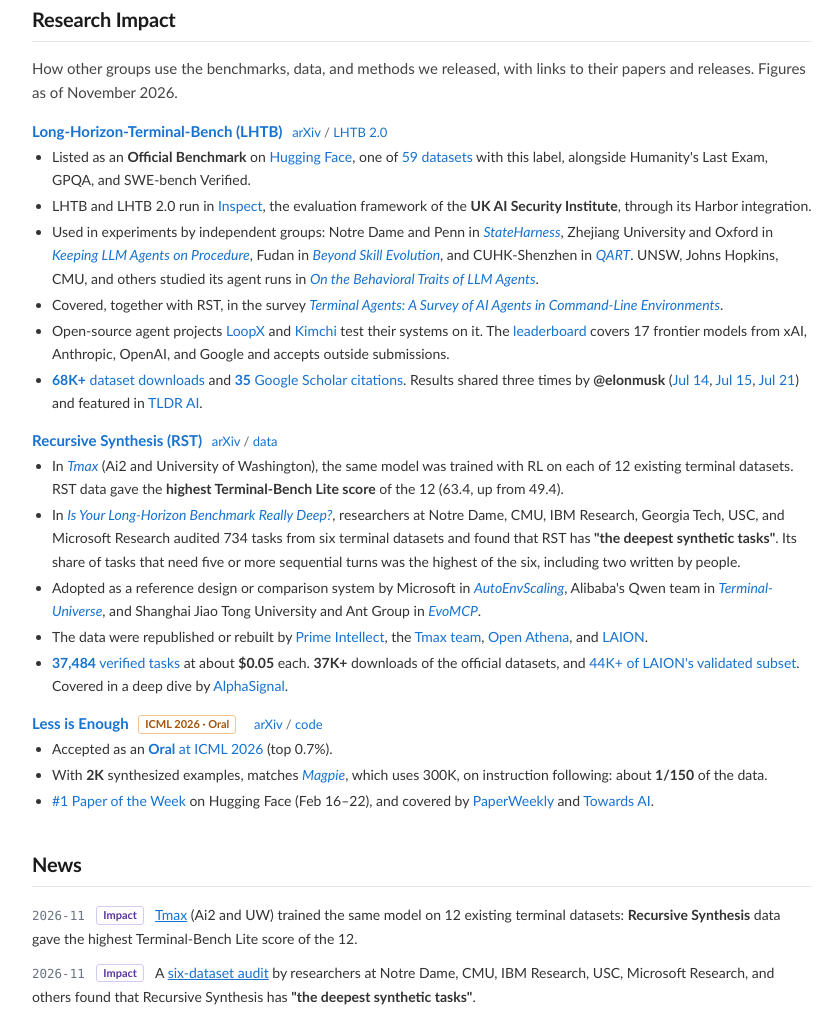
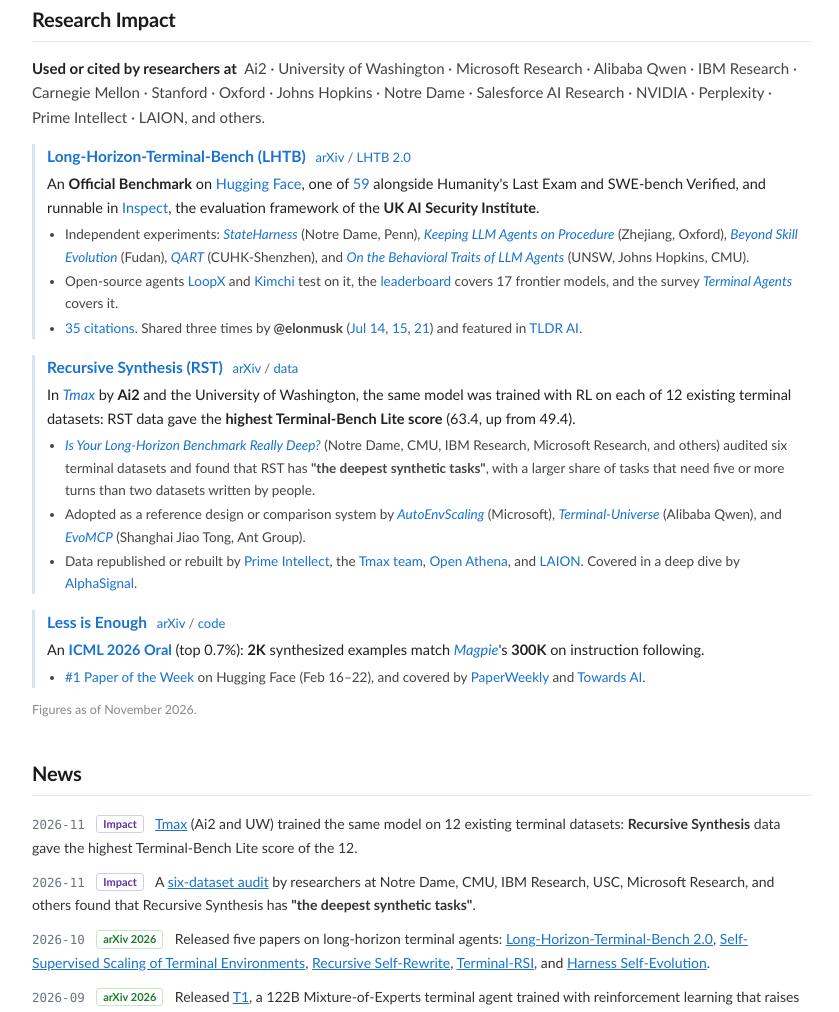
Before and after one commit to Zhongzhi660/personal_website, a plain HTML site: page index.html in a window 1280 px wide. Shown: the part 439-1451 px from the top of the page, without its empty margins (218-1057 px from the left). Drawn offline with Linux system fonts and the light colour scheme.

Commit message:
Impact section: organizations line and one-line headlines per project, without the figure cards
Co-Authored-By: Claude Opus 5.5 <noreply@anthropic.com>
Claude-Session: https://claude.ai/code/session_01PN4XCf5vu8SnCZhj4LdTi4

```diff
--- a/index.html
+++ b/index.html
@@ -91,39 +91,37 @@
     </nav>
 
     <h2 id="impact">Research Impact</h2>
-    <p class="section-intro impact-intro">How other groups use the benchmarks, data, and methods we released, with links to their papers and releases. Figures as of November 2026.</p>
+
+    <p class="impact-orgs"><span class="impact-orgs-label">Used or cited by researchers at</span> Ai2 · University of Washington · Microsoft Research · Alibaba Qwen · IBM Research · Carnegie Mellon · Stanford · Oxford · Johns Hopkins · Notre Dame · Salesforce AI Research · NVIDIA · Perplexity · Prime Intellect · LAION, and others.</p>
 
     <div class="impact-block">
       <p class="impact-title"><a href="https://zli12321.github.io/LHTB/" target="_blank" rel="noopener noreferrer">Long-Horizon-Terminal-Bench (LHTB)</a> <span class="impact-paper-links"><a href="https://arxiv.org/abs/2607.08964" target="_blank" rel="noopener noreferrer">arXiv</a> / <a href="https://arxiv.org/abs/2610.14146" target="_blank" rel="noopener noreferrer">LHTB 2.0</a></span></p>
+      <p class="impact-headline">An <strong>Official Benchmark</strong> on <a href="https://huggingface.co/datasets/IntelligenceLab/Long-Horizon-Terminal-Bench" target="_blank" rel="noopener noreferrer">Hugging Face</a>, one of <a href="https://huggingface.co/datasets?benchmark=benchmark:official" target="_blank" rel="noopener noreferrer">59</a> alongside Humanity's Last Exam and SWE-bench Verified, and runnable in <a href="https://meridianlabs-ai.github.io/inspect_harbor/registry/long_horizon_terminal_bench.html" target="_blank" rel="noopener noreferrer">Inspect</a>, the evaluation framework of the <strong>UK AI Security Institute</strong>.</p>
       <ul class="impact-list">
-        <li>Listed as an <strong>Official Benchmark</strong> on <a href="https://huggingface.co/datasets/IntelligenceLab/Long-Horizon-Terminal-Bench" target="_blank" rel="noopener noreferrer">Hugging Face</a>, one of <a href="https://huggingface.co/datasets?benchmark=benchmark:official" target="_blank" rel="noopener noreferrer">59 datasets</a> with this label, alongside Humanity's Last Exam, GPQA, and SWE-bench Verified.</li>
-        <li>LHTB and LHTB 2.0 run in <a href="https://meridianlabs-ai.github.io/inspect_harbor/registry/long_horizon_terminal_bench.html" target="_blank" rel="noopener noreferrer">Inspect</a>, the evaluation framework of the <strong>UK AI Security Institute</strong>, through its Harbor integration.</li>
-        <li>Used in experiments by independent groups: Notre Dame and Penn in <a href="https://arxiv.org/abs/2610.17616" target="_blank" rel="noopener noreferrer"><em>StateHarness</em></a>, Zhejiang University and Oxford in <a href="https://arxiv.org/abs/2611.10884" target="_blank" rel="noopener noreferrer"><em>Keeping LLM Agents on Procedure</em></a>, Fudan in <a href="https://arxiv.org/abs/2609.34649" target="_blank" rel="noopener noreferrer"><em>Beyond Skill Evolution</em></a>, and CUHK-Shenzhen in <a href="https://arxiv.org/abs/2609.16887" target="_blank" rel="noopener noreferrer"><em>QART</em></a>. UNSW, Johns Hopkins, CMU, and others studied its agent runs in <a href="https://arxiv.org/abs/2609.32776" target="_blank" rel="noopener noreferrer"><em>On the Behavioral Traits of LLM Agents</em></a>.</li>
-        <li>Covered, together with RST, in the survey <a href="https://arxiv.org/abs/2608.20485" target="_blank" rel="noopener noreferrer"><em>Terminal Agents: A Survey of AI Agents in Command-Line Environments</em></a>.</li>
-        <li>Open-source agent projects <a href="https://loopx-project.github.io/loopx/benchmarks/lhtb/" target="_blank" rel="noopener noreferrer">LoopX</a> and <a href="https://github.com/getkimchi/kimchi/pull/1179" target="_blank" rel="noopener noreferrer">Kimchi</a> test their systems on it. The <a href="https://zli12321.github.io/LHTB/leaderboard.html" target="_blank" rel="noopener noreferrer">leaderboard</a> covers 17 frontier models from xAI, Anthropic, OpenAI, and Google and accepts outside submissions.</li>
-        <li><a href="https://huggingface.co/datasets/IntelligenceLab/Long-Horizon-Terminal-Bench" target="_blank" rel="noopener noreferrer"><strong>68K+</strong> dataset downloads</a> and <a href="https://scholar.google.com/citations?user=tZTDtW4AAAAJ" target="_blank" rel="noopener noreferrer"><strong>35</strong> Google Scholar citations</a>. Results shared three times by <strong>@elonmusk</strong> (<a href="https://x.com/elonmusk/status/2076909201524203973" target="_blank" rel="noopener noreferrer">Jul 14</a>, <a href="https://x.com/elonmusk/status/2077412964231991420" target="_blank" rel="noopener noreferrer">Jul 15</a>, <a href="https://x.com/elonmusk/status/2079430412837757338" target="_blank" rel="noopener noreferrer">Jul 21</a>) and featured in <a href="https://tldr.tech/ai/2026-07-14" target="_blank" rel="noopener noreferrer">TLDR AI</a>.</li>
+        <li>Independent experiments: <a href="https://arxiv.org/abs/2610.17616" target="_blank" rel="noopener noreferrer"><em>StateHarness</em></a> (Notre Dame, Penn), <a href="https://arxiv.org/abs/2611.10884" target="_blank" rel="noopener noreferrer"><em>Keeping LLM Agents on Procedure</em></a> (Zhejiang, Oxford), <a href="https://arxiv.org/abs/2609.34649" target="_blank" rel="noopener noreferrer"><em>Beyond Skill Evolution</em></a> (Fudan), <a href="https://arxiv.org/abs/2609.16887" target="_blank" rel="noopener noreferrer"><em>QART</em></a> (CUHK-Shenzhen), and <a href="https://arxiv.org/abs/2609.32776" target="_blank" rel="noopener noreferrer"><em>On the Behavioral Traits of LLM Agents</em></a> (UNSW, Johns Hopkins, CMU).</li>
+        <li>Open-source agents <a href="https://loopx-project.github.io/loopx/benchmarks/lhtb/" target="_blank" rel="noopener noreferrer">LoopX</a> and <a href="https://github.com/getkimchi/kimchi/pull/1179" target="_blank" rel="noopener noreferrer">Kimchi</a> test on it, the <a href="https://zli12321.github.io/LHTB/leaderboard.html" target="_blank" rel="noopener noreferrer">leaderboard</a> covers 17 frontier models, and the survey <a href="https://arxiv.org/abs/2608.20485" target="_blank" rel="noopener noreferrer"><em>Terminal Agents</em></a> covers it.</li>
+        <li><a href="https://scholar.google.com/citations?user=tZTDtW4AAAAJ" target="_blank" rel="noopener noreferrer">35 citations</a>. Shared three times by <strong>@elonmusk</strong> (<a href="https://x.com/elonmusk/status/2076909201524203973" target="_blank" rel="noopener noreferrer">Jul 14</a>, <a href="https://x.com/elonmusk/status/2077412964231991420" target="_blank" rel="noopener noreferrer">15</a>, <a href="https://x.com/elonmusk/status/2079430412837757338" target="_blank" rel="noopener noreferrer">21</a>) and featured in <a href="https://tldr.tech/ai/2026-07-14" target="_blank" rel="noopener noreferrer">TLDR AI</a>.</li>
       </ul>
     </div>
 
     <div class="impact-block">
       <p class="impact-title"><a href="https://zhongzhi660.github.io/recursive-verified-synthesis-site/" target="_blank" rel="noopener noreferrer">Recursive Synthesis (RST)</a> <span class="impact-paper-links"><a href="https://arxiv.org/abs/2608.05466" target="_blank" rel="noopener noreferrer">arXiv</a> / <a href="https://huggingface.co/datasets/Zhongzhi1228/Recursive-Task-Synthesis" target="_blank" rel="noopener noreferrer">data</a></span></p>
+      <p class="impact-headline">In <a href="https://arxiv.org/abs/2606.23321" target="_blank" rel="noopener noreferrer"><em>Tmax</em></a> by <strong>Ai2</strong> and the University of Washington, the same model was trained with RL on each of 12 existing terminal datasets: RST data gave the <strong>highest Terminal-Bench Lite score</strong> (63.4, up from 49.4).</p>
       <ul class="impact-list">
-        <li>In <a href="https://arxiv.org/abs/2606.23321" target="_blank" rel="noopener noreferrer"><em>Tmax</em></a> (Ai2 and University of Washington), the same model was trained with RL on each of 12 existing terminal datasets. RST data gave the <strong>highest Terminal-Bench Lite score</strong> of the 12 (63.4, up from 49.4).</li>
-        <li>In <a href="https://arxiv.org/abs/2611.01927" target="_blank" rel="noopener noreferrer"><em>Is Your Long-Horizon Benchmark Really Deep?</em></a>, researchers at Notre Dame, CMU, IBM Research, Georgia Tech, USC, and Microsoft Research audited 734 tasks from six terminal datasets and found that RST has <strong>"the deepest synthetic tasks"</strong>. Its share of tasks that need five or more sequential turns was the highest of the six, including two written by people.</li>
-        <li>Adopted as a reference design or comparison system by Microsoft in <a href="https://arxiv.org/abs/2610.14163" target="_blank" rel="noopener noreferrer"><em>AutoEnvScaling</em></a>, Alibaba's Qwen team in <a href="https://arxiv.org/abs/2609.04148" target="_blank" rel="noopener noreferrer"><em>Terminal-Universe</em></a>, and Shanghai Jiao Tong University and Ant Group in <a href="https://arxiv.org/abs/2610.41479" target="_blank" rel="noopener noreferrer"><em>EvoMCP</em></a>.</li>
-        <li>The data were republished or rebuilt by <a href="https://huggingface.co/datasets/PrimeIntellect/Recursive-Task-Synthesis" target="_blank" rel="noopener noreferrer">Prime Intellect</a>, the <a href="https://huggingface.co/datasets/TMaxxx/agent-task-recursive-task-synthesis" target="_blank" rel="noopener noreferrer">Tmax team</a>, <a href="https://huggingface.co/datasets/open-athena/recursive-task-synthesis-glm-5.3-rollouts" target="_blank" rel="noopener noreferrer">Open Athena</a>, and <a href="https://huggingface.co/datasets/laion/rts-1k-rootless-apptainer" target="_blank" rel="noopener noreferrer">LAION</a>.</li>
-        <li><a href="https://huggingface.co/datasets/Zhongzhi1228/Recursive-Task-Synthesis" target="_blank" rel="noopener noreferrer"><strong>37,484</strong> verified tasks</a> at about <strong>$0.05</strong> each. <strong>37K+</strong> downloads of the official datasets, and <a href="https://huggingface.co/datasets/laion/rts-1k-rootless-apptainer" target="_blank" rel="noopener noreferrer">44K+ of LAION's validated subset</a>. Covered in a deep dive by <a href="https://alphasignal.ai/news/when-to-gate-recursive-terminal-task-synthesis" target="_blank" rel="noopener noreferrer">AlphaSignal</a>.</li>
+        <li><a href="https://arxiv.org/abs/2611.01927" target="_blank" rel="noopener noreferrer"><em>Is Your Long-Horizon Benchmark Really Deep?</em></a> (Notre Dame, CMU, IBM Research, Microsoft Research, and others) audited six terminal datasets and found that RST has <strong>"the deepest synthetic tasks"</strong>, with a larger share of tasks that need five or more turns than two datasets written by people.</li>
+        <li>Adopted as a reference design or comparison system by <a href="https://arxiv.org/abs/2610.14163" target="_blank" rel="noopener noreferrer"><em>AutoEnvScaling</em></a> (Microsoft), <a href="https://arxiv.org/abs/2609.04148" target="_blank" rel="noopener noreferrer"><em>Terminal-Universe</em></a> (Alibaba Qwen), and <a href="https://arxiv.org/abs/2610.41479" target="_blank" rel="noopener noreferrer"><em>EvoMCP</em></a> (Shanghai Jiao Tong, Ant Group).</li>
+        <li>Data republished or rebuilt by <a href="https://huggingface.co/datasets/PrimeIntellect/Recursive-Task-Synthesis" target="_blank" rel="noopener noreferrer">Prime Intellect</a>, the <a href="https://huggingface.co/datasets/TMaxxx/agent-task-recursive-task-synthesis" target="_blank" rel="noopener noreferrer">Tmax team</a>, <a href="https://huggingface.co/datasets/open-athena/recursive-task-synthesis-glm-5.3-rollouts" target="_blank" rel="noopener noreferrer">Open Athena</a>, and <a href="https://huggingface.co/datasets/laion/rts-1k-rootless-apptainer" target="_blank" rel="noopener noreferrer">LAION</a>. Covered in a deep dive by <a href="https://alphasignal.ai/news/when-to-gate-recursive-terminal-task-synthesis" target="_blank" rel="noopener noreferrer">AlphaSignal</a>.</li>
       </ul>
     </div>
 
     <div class="impact-block">
-      <p class="impact-title"><a href="https://website-sigma-three-35.vercel.app/" target="_blank" rel="noopener noreferrer">Less is Enough</a> <span class="news-badge news-badge-oral">ICML 2026 · Oral</span> <span class="impact-paper-links"><a href="https://arxiv.org/abs/2602.10388" target="_blank" rel="noopener noreferrer">arXiv</a> / <a href="https://github.com/Zhongzhi660/FAC-Synthesis" target="_blank" rel="noopener noreferrer">code</a></span></p>
+      <p class="impact-title"><a href="https://website-sigma-three-35.vercel.app/" target="_blank" rel="noopener noreferrer">Less is Enough</a> <span class="impact-paper-links"><a href="https://arxiv.org/abs/2602.10388" target="_blank" rel="noopener noreferrer">arXiv</a> / <a href="https://github.com/Zhongzhi660/FAC-Synthesis" target="_blank" rel="noopener noreferrer">code</a></span></p>
+      <p class="impact-headline">An <a href="https://icml.cc/virtual/2026/events/oral" target="_blank" rel="noopener noreferrer"><strong>ICML 2026 Oral</strong></a> (top 0.7%): <strong>2K</strong> synthesized examples match <a href="https://arxiv.org/abs/2406.08464" target="_blank" rel="noopener noreferrer"><em>Magpie</em></a>'s <strong>300K</strong> on instruction following.</p>
       <ul class="impact-list">
-        <li>Accepted as an <a href="https://icml.cc/virtual/2026/events/oral" target="_blank" rel="noopener noreferrer"><strong>Oral</strong> at ICML 2026</a> (top 0.7%).</li>
-        <li>With <strong>2K</strong> synthesized examples, matches <a href="https://arxiv.org/abs/2406.08464" target="_blank" rel="noopener noreferrer"><em>Magpie</em></a>, which uses 300K, on instruction following: about <strong>1/150</strong> of the data.</li>
         <li><a href="https://x.com/huggingface/status/2026011044812865932" target="_blank" rel="noopener noreferrer">#1 Paper of the Week</a> on Hugging Face (Feb 16–22), and covered by <a href="https://mp.weixin.qq.com/s/tk_cZIz-_ErJtyNhUpiS0g" target="_blank" rel="noopener noreferrer">PaperWeekly</a> and <a href="https://www.linkedin.com/pulse/tai-192-ai-enters-scientific-discovery-q0mje/" target="_blank" rel="noopener noreferrer">Towards AI</a>.</li>
       </ul>
     </div>
+    <p class="impact-note">Figures as of November 2026.</p>
 
     <h2 id="news">News</h2>
     <ul class="news-list">
--- a/stylesheet.css
+++ b/stylesheet.css
@@ -424,22 +424,28 @@ a.news-arxiv-link:hover {
 }
 
 /* Research Impact */
-.impact-intro {
-  margin-bottom: 10px;
+.impact-orgs {
+  margin: 0 0 18px 0;
+  font-size: 13.5px;
+  line-height: 1.7;
+  color: #444;
+}
+
+.impact-orgs-label {
+  font-weight: 600;
+  color: #222;
+  margin-right: 4px;
 }
 
 .impact-block {
-  margin: 0 0 14px 0;
+  margin: 0 0 16px 0;
+  padding-left: 12px;
+  border-left: 3px solid #d6e4f5;
 }
 
 .impact-title {
-  margin: 0 0 2px 0;
-  font-size: 15px;
-  font-weight: 600;
-}
-
-.impact-title .news-badge {
-  margin-left: 6px;
+  margin: 0 0 3px 0;
+  font-size: 15.5px;
   font-weight: 600;
 }
 
@@ -450,16 +456,29 @@ a.news-arxiv-link:hover {
   color: #666;
 }
 
+.impact-headline {
+  margin: 0 0 4px 0;
+  font-size: 14.5px;
+  line-height: 1.65;
+  color: #222;
+}
+
 .impact-list {
   margin: 0;
-  padding-left: 20px;
-  font-size: 14px;
+  padding-left: 18px;
+  font-size: 13.5px;
   line-height: 1.65;
-  color: #333;
+  color: #444;
 }
 
 .impact-list li {
-  margin-bottom: 3px;
+  margin-bottom: 2px;
+}
+
+.container > p.impact-note {
+  margin: -4px 0 0 0;
+  font-size: 12.5px;
+  color: #888;
 }
 
 /* Media Coverage (last section): Source: "Title" with Title as link */
```
